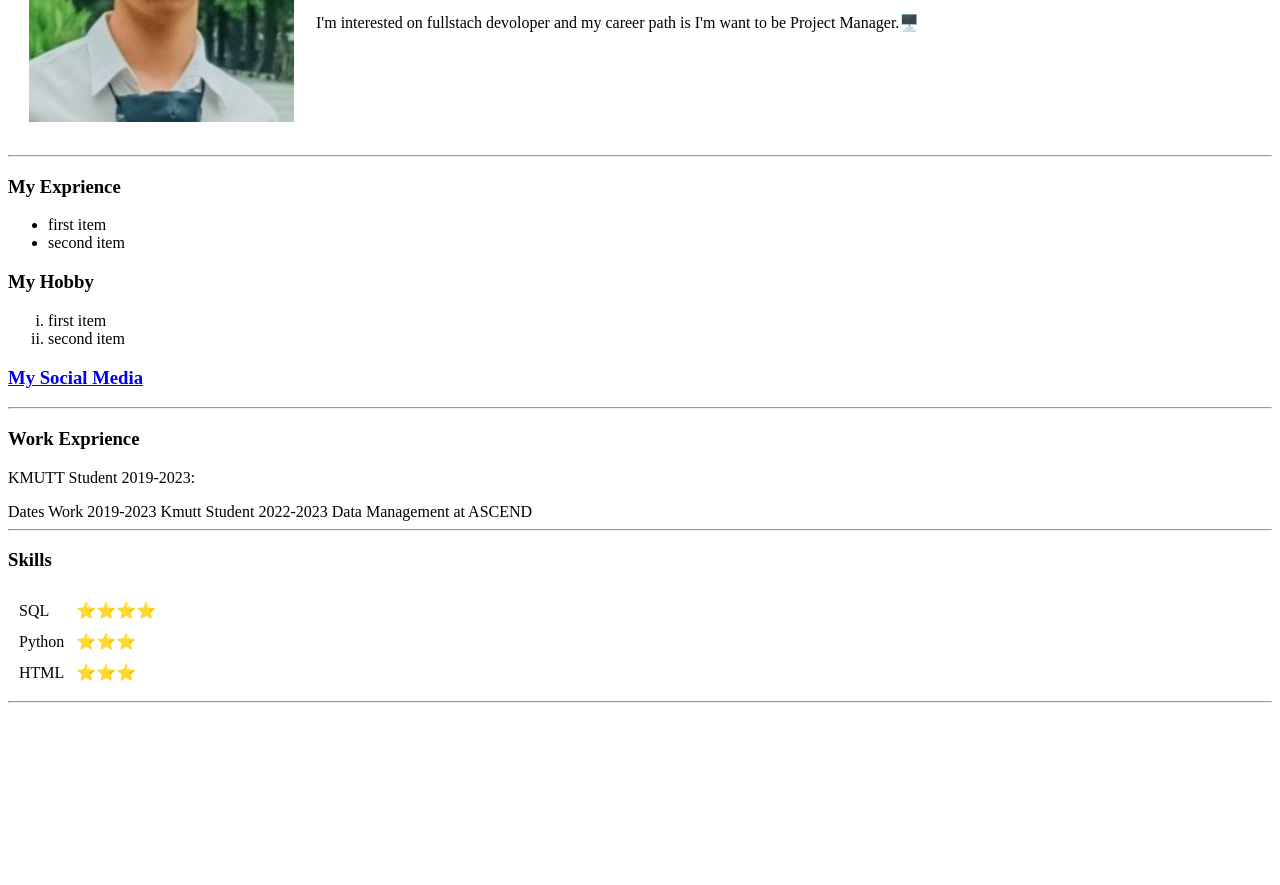
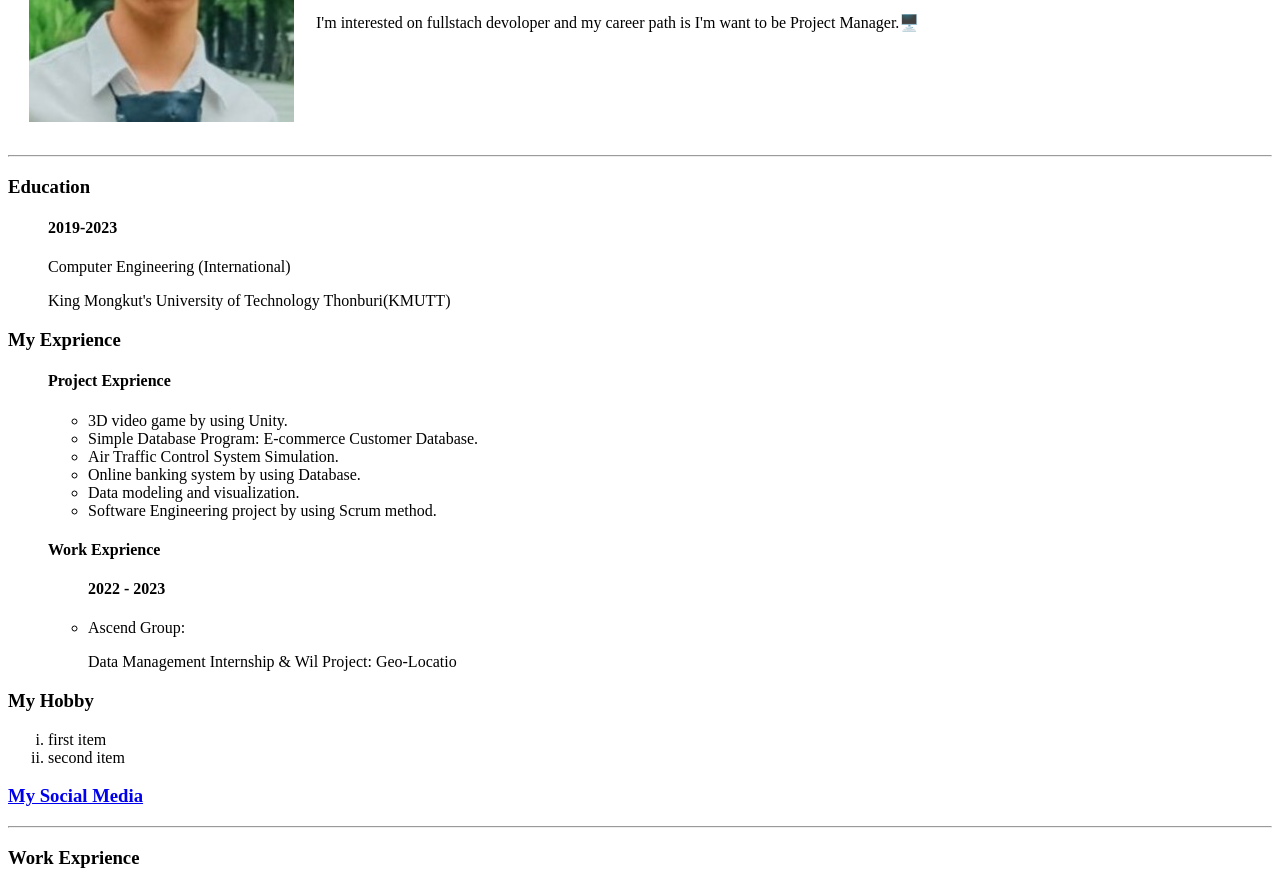
Before and after one commit to MrSixTNine/WEBSITE_CV, a plain HTML site: page index.html in a window 1280 px wide. Shown: the part 207-1092 px from the top of the page. Before the commit the page ends 918 px from the top, so only its background shows below. Drawn offline with Linux system fonts and the light colour scheme.

Commit message:
add on some part

```diff
--- a/index.html
+++ b/index.html
@@ -14,10 +14,30 @@
             </tr>
         </table>
         <hr>
+        <h3>Education</h3>
+            <ul>
+            <h4>2019-2023</h4>
+            <p>Computer Engineering (International)</p>
+            <p>King Mongkut's University of Technology Thonburi(KMUTT)</p>
+            </ul>
         <h3>My Exprience</h3>
         <ul>
-            <li>first item</li>
-            <li>second item</li>
+            <h4>Project Exprience</h4>
+            <ul>
+                <li>3D video game by using Unity.</li>
+                <li>Simple Database Program: E-commerce Customer Database.</li>
+                <li>Air Traffic Control System Simulation.</li>
+                <li>Online banking system by using Database.</li>
+                <li>Data modeling and visualization.</li>
+                <li>Software Engineering project by using Scrum method.</li>
+            </ul>
+            <h4>Work Exprience</h4>
+            <ul>
+                <h4>2022 - 2023</h4>
+                <li><p>Ascend Group:<p>
+                    <p>Data Management Internship & Wil Project: Geo-Locatio</p></li>
+            </ul>
+
         </ul>
         <h3>My Hobby</h3>
         <ol type="i">
```
